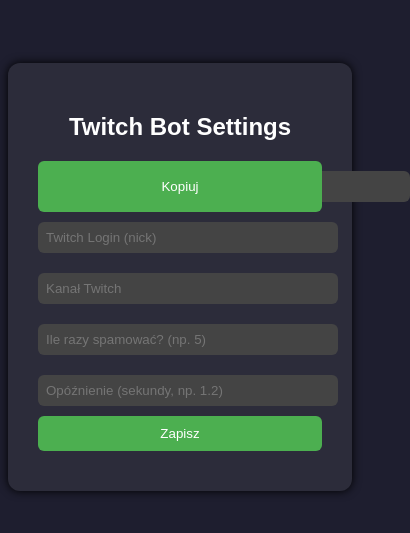
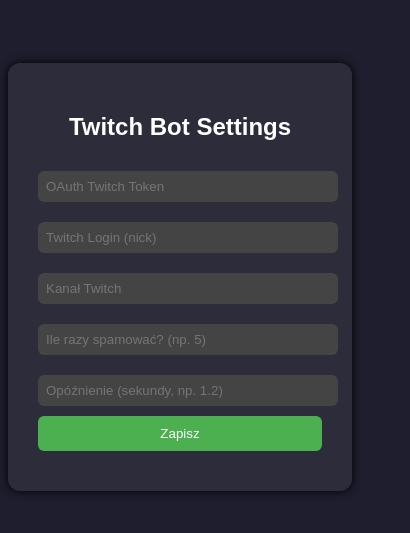
Before and after one commit to Wojreq/taptap, an Electron app: page public/settings.html in a window 360 px wide. Shown: the part 153-686 px from the top of the page, 410 px wide, since content can reach past the window. Drawn offline with Linux system fonts and the light colour scheme.

Commit message:
Update settings.html

```diff
--- a/public/settings.html
+++ b/public/settings.html
@@ -56,20 +56,7 @@
 <body>
   <div class="box">
     <h2>Twitch Bot Settings</h2>
-    <div style="position: relative;">
-  <input
-    id="twitch_token"
-    type="password"
-    placeholder="OAuth Twitch Token"
-    style="width: 100%; padding-right: 80px;"
-  />
-  <button
-    onclick="copyToken()"
-    style="position: absolute; right: 0; top: 0; height: 100%; border: none; background: #4CAF50; color: white; padding: 0 10px; cursor: pointer;"
-  >
-    Kopiuj
-  </button>
-</div>
+    <input id="twitch_token" type="password" placeholder="OAuth Twitch Token" />
     <input id="twitch_nick" placeholder="Twitch Login (nick)" />
     <input id="twitch_channel" placeholder="Kanał Twitch" />
     <input id="spam_count" placeholder="Ile razy spamować? (np. 5)" type="number" min="1" />
```
